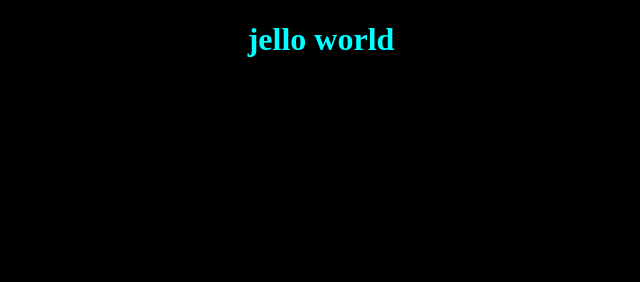
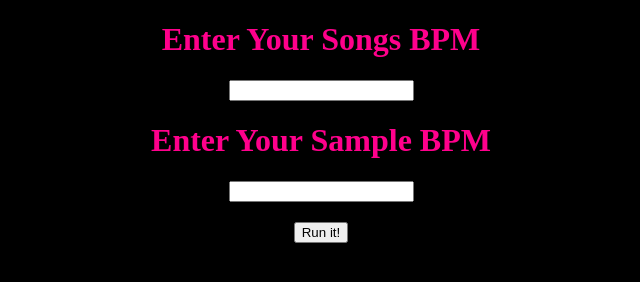
Before and after one commit to Garrettvk/garrettvk.github.io, a plain HTML site: page index.html in a window 1280 px wide. Shown: the whole page, without its empty margins (319-959 px from the left). Drawn offline with Linux system fonts and the light colour scheme.

Commit message:
front end looks good

```diff
--- a/index.html
+++ b/index.html
@@ -2,15 +2,35 @@
 <html lang="en">
 
 <head>
+
+    <!-- css file -->
     <link rel="stylesheet" href="styles.css">
+    <!-- bootstrap -->
+    <!-- <link rel="stylesheet" href="https://stackpath.bootstrapcdn.com/bootstrap/4.3.1/css/bootstrap.min.css" integrity="sha384-ggOyR0iXCbMQv3Xipma34MD+dH/1fQ784/j6cY/iJTQUOhcWr7x9JvoRxT2MZw1T" crossorigin="anonymous"> -->
+
     <meta charset="UTF-8">
     <meta name="viewport" content="width=device-width, initial-scale=1.0">
-    <title>Document</title>
+    <title>Sup Fool</title>
 </head>
 
 <body>
-    <!-- title of webpage -->
-    <h1>jello world</h1>
+
+    <!-- song bpm input -->
+    <div class="song_bpm_div">
+        <h1>Enter Your Songs BPM</h1>
+        <input type="text" name="song_bpm" id="textbox_id" class="">
+    </div>
+
+    <!-- sample bpm input -->
+    <div class="sample_bpm_div">
+        <h1>Enter Your Sample BPM</h1>
+        <input type="text" name="sample_bpm" id="textbox_id" class="">
+    </div>
+
+    <!-- run it button -->
+    <div class="run_it_button">
+        <button class="btn btn-primary">Run it!</button>
+    </div>
 
 </body>
 
--- a/styles.css
+++ b/styles.css
@@ -1,8 +1,19 @@
 body {
-    background-color: black;
-  }
+  background-color: black;
+}
 
 h1 {
-    color: aqua;
-    text-align: center;
+  color: rgb(255, 0, 140);
 }
+
+input,
+h1,
+.song_bpm_div,
+.sample_bpm_div,
+.run_it_button {
+  text-align: center;
+}
+
+.run_it_button {
+  padding-top: 20px;
+}
```
